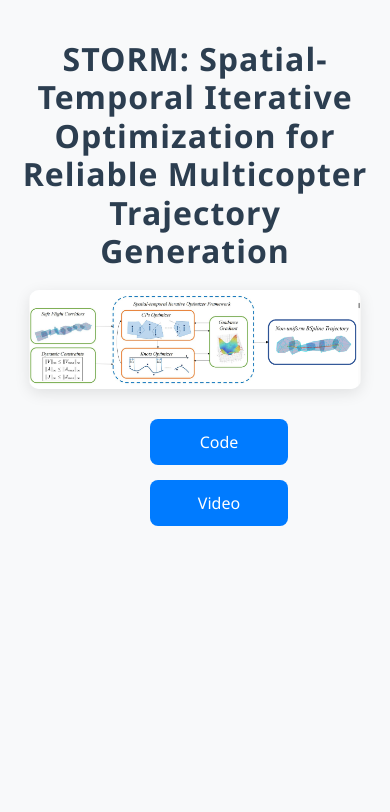
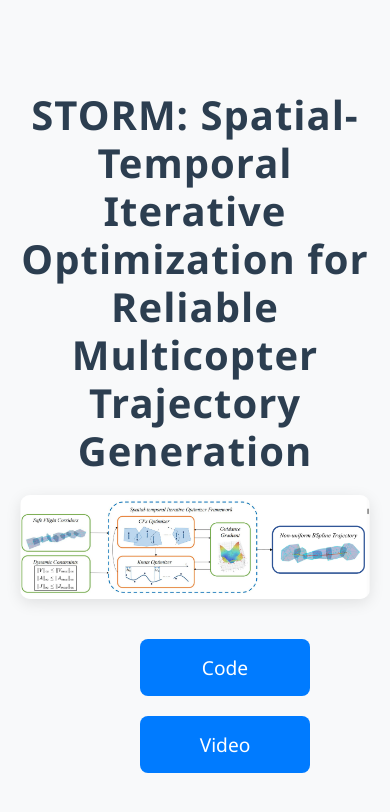
Before and after one commit to jhz1192/STORM, a plain HTML site: page index.html in a window 390 px wide. Drawn offline with Linux system fonts and the light colour scheme.

Commit message:
Update index.html

```diff
--- a/index.html
+++ b/index.html
@@ -10,9 +10,9 @@
             font-family: 'Segoe UI', Tahoma, Geneva, Verdana, sans-serif;
             display: flex;
             flex-direction: column;
-            justify-content: flex-start; /* 标题上移 */
+            justify-content: center; /* 内容垂直居中 */
             align-items: center;
-            height: 100vh;
+            min-height: 100vh; /* 最小高度为视口高度 */
             background-color: #f8f9fa;
             margin: 0;
             padding: 20px;
@@ -21,7 +21,7 @@
 
         /* 标题样式 */
         h1 {
-            font-size: 2.5em;
+            font-size: 3em; /* 加大标题字体 */
             color: #2c3e50;
             text-align: center;
             margin: 20px 0; /* 调整标题的上下边距 */
@@ -32,33 +32,33 @@
 
         /* 图片容器样式 */
         .image-container {
-            width: 80%; /* 控制图片显示宽度 */
-            max-width: 800px; /* 最大宽度 */
-            margin-bottom: 30px;
+            width: 90%; /* 增加图片宽度 */
+            max-width: 1000px; /* 最大宽度 */
+            margin-bottom: 40px; /* 增加图片与按钮的间距 */
             border-radius: 10px;
             box-shadow: 0 4px 15px rgba(0, 0, 0, 0.1);
-            overflow: hidden; /* 隐藏超出部分 */
+            overflow: hidden;
         }
 
         /* 图片样式 */
         .image-container img {
             width: 100%;
             height: auto;
-            display: block; /* 去除图片下方的空白 */
+            display: block;
         }
 
         /* 按钮容器样式 */
         .button-container {
             display: flex;
-            gap: 20px;
+            gap: 30px; /* 增加按钮间距 */
             flex-wrap: wrap;
             justify-content: center;
         }
 
         /* 按钮样式 */
         .button {
-            padding: 12px 24px;
-            font-size: 1em;
+            padding: 15px 30px; /* 加大按钮内边距 */
+            font-size: 1.2em; /* 加大按钮字体 */
             color: #fff;
             background-color: #007bff;
             border: none;
@@ -80,20 +80,20 @@
         /* 响应式设计 */
         @media (max-width: 768px) {
             h1 {
-                font-size: 2em;
+                font-size: 2.5em; /* 小屏幕下标题字体缩小 */
             }
 
             .image-container {
-                width: 95%; /* 小屏幕下图片宽度增加 */
+                width: 100%; /* 小屏幕下图片宽度占满 */
             }
 
             .button-container {
                 flex-direction: column;
-                gap: 15px;
+                gap: 20px; /* 小屏幕下按钮间距调整 */
             }
 
             .button {
-                width: 100%;
+                width: 100%; /* 小屏幕下按钮占满宽度 */
                 text-align: center;
             }
         }
```
